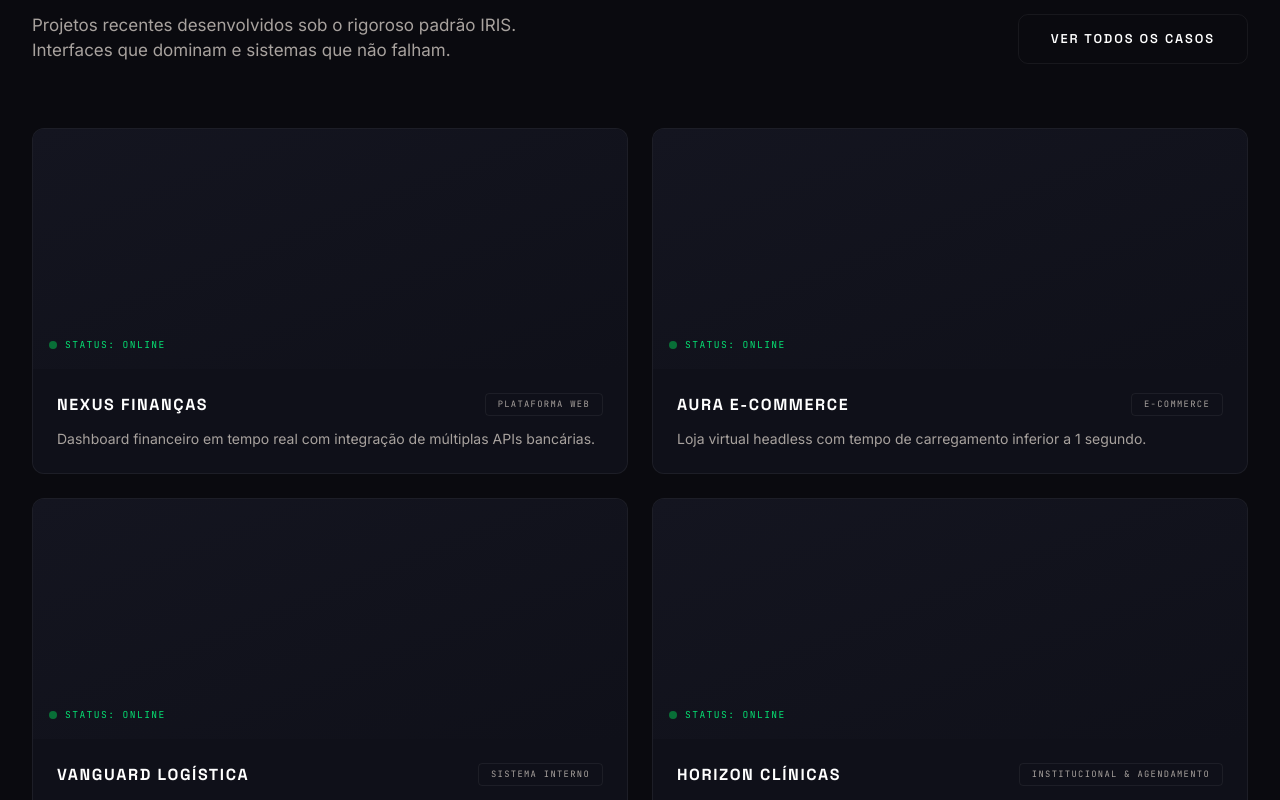
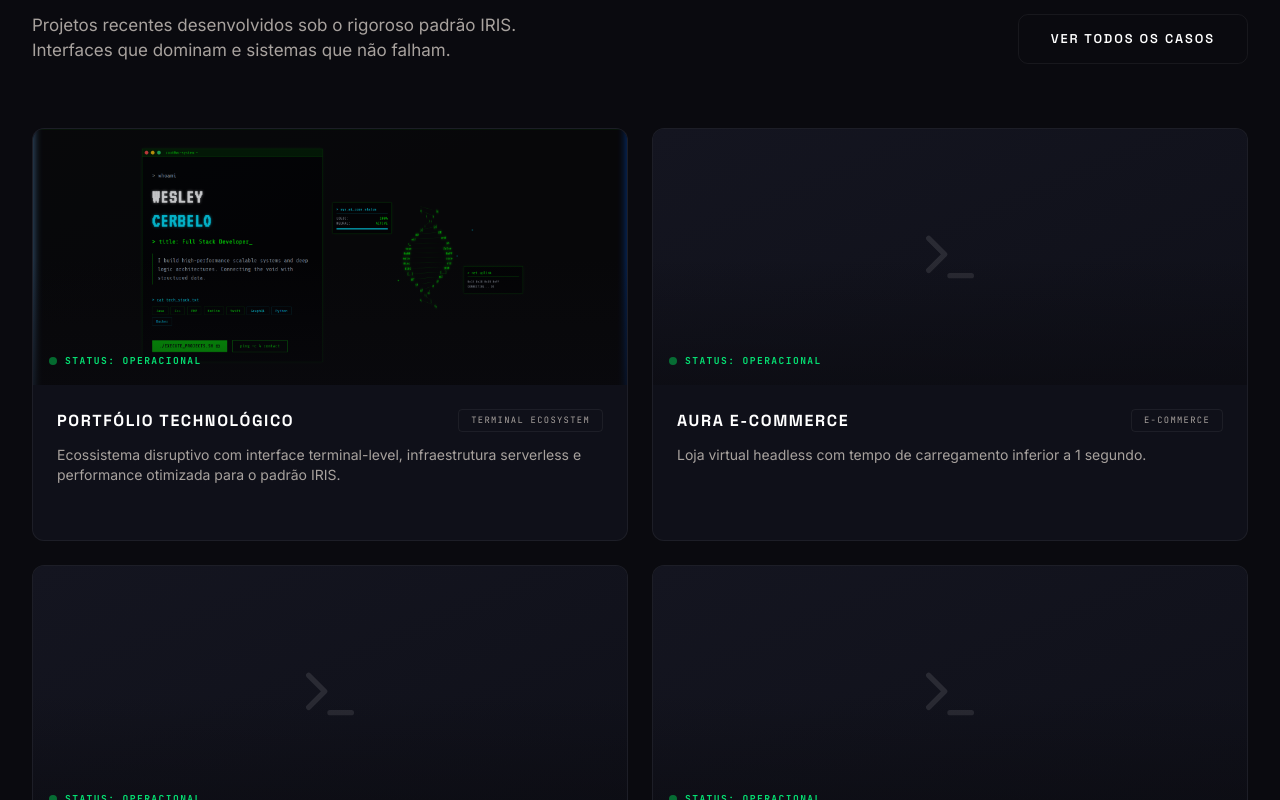
Before and after one commit to devsouiris/Iris, a Next.js app: page / in a window 1280 px wide. Shown: the part 4060-4860 px from the top of the page. Built offline with nearby package versions, Linux system fonts and the light colour scheme.

Commit message:
fast-update

```diff
--- a/src/app/page.tsx
+++ b/src/app/page.tsx
@@ -121,24 +121,32 @@ const STATS_BANNER = [
 
 const CASES = [
   {
-    title: "NEXUS FINANÇAS",
-    tag: "PLATAFORMA WEB",
-    desc: "Dashboard financeiro em tempo real com integração de múltiplas APIs bancárias.",
+    title: "PORTFÓLIO TECHNOLÓGICO",
+    tag: "TERMINAL ECOSYSTEM",
+    desc: "Ecossistema disruptivo com interface terminal-level, infraestrutura serverless e performance otimizada para o padrão IRIS.",
+    image: "/case_portfolio.png",
+    link: "https://blackcivic.com.br/"
   },
   {
     title: "AURA E-COMMERCE",
     tag: "E-COMMERCE",
     desc: "Loja virtual headless com tempo de carregamento inferior a 1 segundo.",
+    image: null,
+    link: "#"
   },
   {
     title: "VANGUARD LOGÍSTICA",
     tag: "SISTEMA INTERNO",
     desc: "Software de automação de frotas reduzindo custos operacionais em 30%.",
+    image: null,
+    link: "#"
   },
   {
     title: "HORIZON CLÍNICAS",
     tag: "INSTITUCIONAL & AGENDAMENTO",
     desc: "Presença digital completa com sistema de agendamento automatizado.",
+    image: null,
+    link: "#"
   },
 ];
 
@@ -668,19 +676,42 @@ function CasesSection() {
           className="grid md:grid-cols-2 gap-6"
         >
           {CASES.map((c, i) => (
-            <motion.div key={c.title} variants={fadeUp} custom={i} className="iris-card overflow-hidden group">
-              {/* Image placeholder */}
-              <div className="h-60 bg-gradient-to-br from-iris-surface-light to-iris-surface relative">
-                <div className="absolute bottom-4 left-4 flex items-center gap-2">
+            <motion.a
+              key={c.title}
+              href={c.link}
+              target={c.link.startsWith('http') ? "_blank" : undefined}
+              rel={c.link.startsWith('http') ? "noopener noreferrer" : undefined}
+              variants={fadeUp}
+              custom={i}
+              className="iris-card overflow-hidden group block cursor-pointer"
+            >
+              {/* Image Container */}
+              <div className="h-64 bg-gradient-to-br from-iris-surface-light to-iris-surface relative overflow-hidden">
+                {c.image ? (
+                  <Image
+                    src={c.image}
+                    alt={c.title}
+                    fill
+                    className="object-cover group-hover:scale-105 transition-transform duration-500 opacity-80 group-hover:opacity-100"
+                  />
+                ) : (
+                  <div className="absolute inset-0 flex items-center justify-center opacity-10">
+                    <Terminal className="w-16 h-16" />
+                  </div>
+                )}
+
+                <div className="absolute inset-0 bg-gradient-to-t from-[#0a0a0f] via-transparent to-transparent opacity-60" />
+
+                <div className="absolute bottom-4 left-4 flex items-center gap-2 z-10">
                   <span className="w-2 h-2 rounded-full bg-green-500 animate-pulse" />
-                  <span className="text-[0.6rem] tracking-[0.15em] text-green-400 font-[family-name:var(--font-jetbrains-mono)]">
-                    STATUS: ONLINE
+                  <span className="text-[0.6rem] tracking-[0.15em] text-green-400 font-[family-name:var(--font-jetbrains-mono)] font-bold">
+                    STATUS: OPERACIONAL
                   </span>
                 </div>
               </div>
               <div className="p-6">
                 <div className="flex items-start justify-between mb-3">
-                  <h3 className="text-base font-bold tracking-[0.1em] font-[family-name:var(--font-space-grotesk)]">
+                  <h3 className="text-base font-bold tracking-[0.1em] font-[family-name:var(--font-space-grotesk)] group-hover:text-iris-orange transition-colors">
                     {c.title}
                   </h3>
                   <span className="text-[0.55rem] tracking-[0.15em] text-iris-text-muted border border-iris-border-subtle px-3 py-1 rounded font-[family-name:var(--font-jetbrains-mono)]">
@@ -690,8 +721,12 @@ function CasesSection() {
                 <p className="text-sm text-iris-text-muted" style={{ textTransform: "none", letterSpacing: 0 }}>
                   {c.desc}
                 </p>
+
+                <div className="mt-4 flex items-center gap-2 text-[0.65rem] font-bold text-iris-orange/0 group-hover:text-iris-orange transition-all duration-300 translate-y-2 group-hover:translate-y-0">
+                  ACESSAR PROJETO <ArrowUpRight className="w-3 h-3" />
+                </div>
               </div>
-            </motion.div>
+            </motion.a>
           ))}
         </motion.div>
       </div>
```
Also changed, not shown: public/case_portfolio.png (added).
